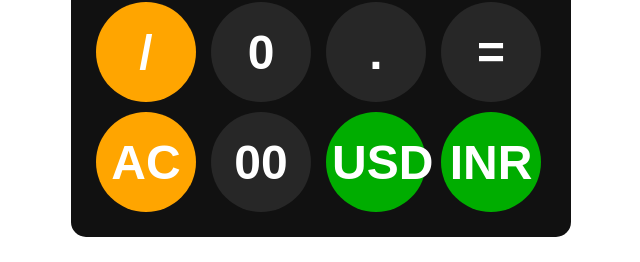
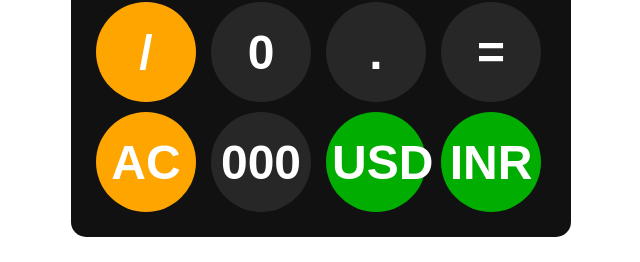
Before and after one commit to Chetty-Praneeth/calculator-js, a plain HTML site: page index.html in a window 1280 px wide. Shown: the part 524-786 px from the top of the page, 319-959 px from the left. Drawn offline with Linux system fonts and the light colour scheme.

Commit message:
new things

```diff
--- a/index.html
+++ b/index.html
@@ -3,7 +3,7 @@
 <head>
     <meta charset="UTF-8">
     <meta name="viewport" content="width=device-width, initial-scale=1.0">
-    <title>calculator</title>
+    <title>calculator for ya!</title>
     <link rel="stylesheet" href="style.css">
 </head>
 <body>
@@ -27,7 +27,7 @@
             <button onclick="appendToDisplay('.')" >.</button>
             <button onclick="calculate()" >=</button>
             <button onclick="ClearDisplay()" class="operator-btn">AC</button>
-            <button onclick="appendToDisplay('00')">00</button>
+            <button onclick="appendToDisplay('000')">000</button>
             <button onclick="ToUSD()" class="operator-btnt">USD</button>
             <button onclick="ToINR()" class="operator-btnt">INR</button>
 
```
